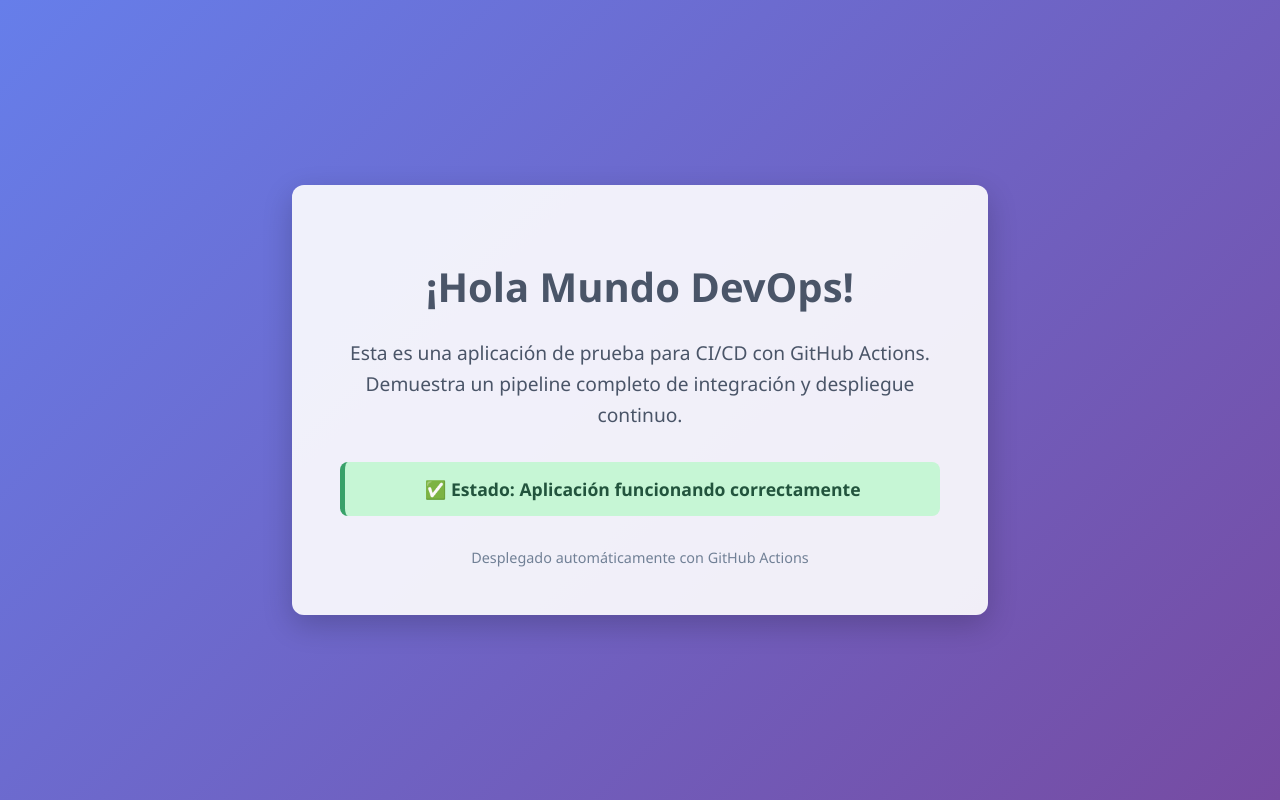
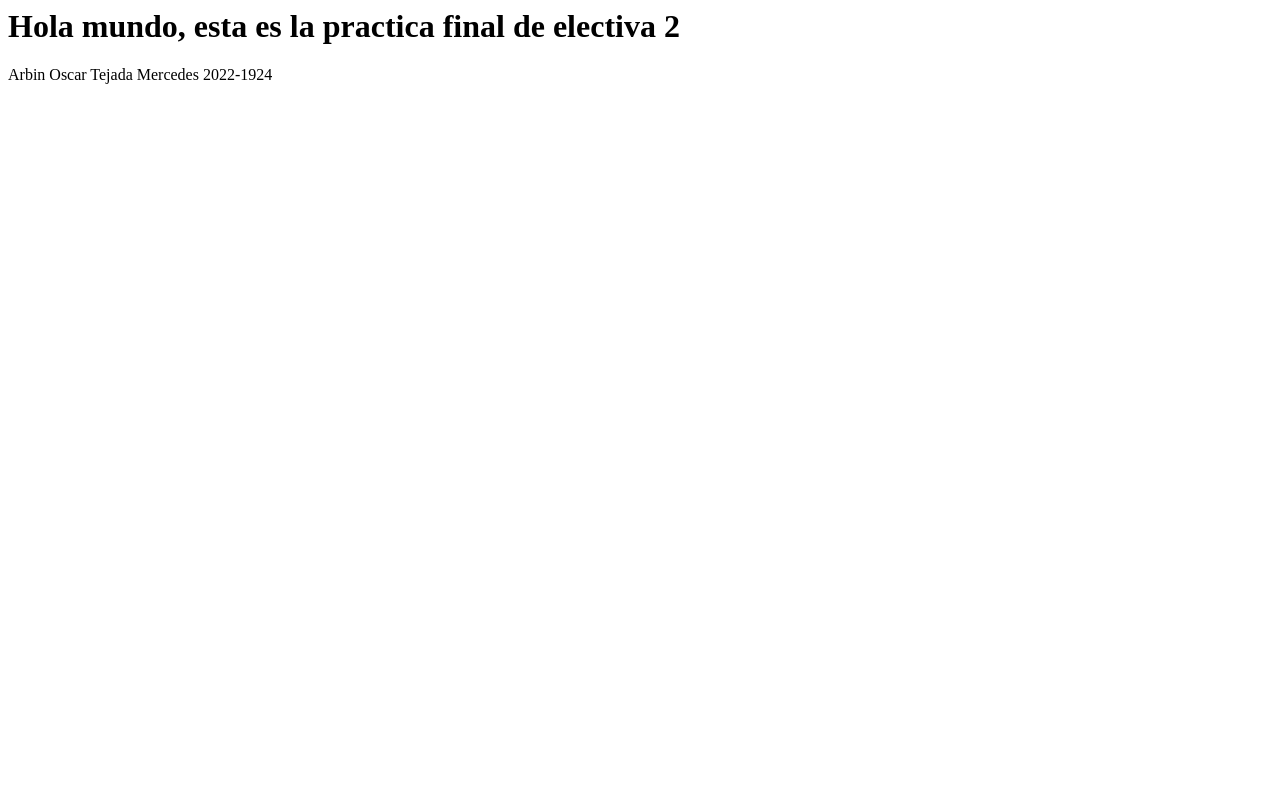
Before and after one commit to arbin990/practica_final_electiva_2, a plain HTML site: page index.html in a window 1280 px wide. Drawn offline with Linux system fonts and the light colour scheme.

Commit message:
Update index.html

```diff
--- a/index.html
+++ b/index.html
@@ -1,70 +1,2 @@
-<!DOCTYPE html>
-<html lang="es">
-<head>
-    <meta charset="UTF-8">
-    <meta name="viewport" content="width=device-width, initial-scale=1.0">
-    <title>Hola Mundo DevOps</title>
-    <style>
-        body {
-            font-family: 'Segoe UI', Tahoma, Geneva, Verdana, sans-serif;
-            margin: 0;
-            padding: 0;
-            display: flex;
-            justify-content: center;
-            align-items: center;
-            min-height: 100vh;
-            background: linear-gradient(135deg, #667eea 0%, #764ba2 100%);
-            color: #333;
-        }
-        .container {
-            text-align: center;
-            padding: 3rem;
-            background-color: rgba(255, 255, 255, 0.9);
-            border-radius: 12px;
-            box-shadow: 0 10px 30px rgba(0, 0, 0, 0.2);
-            max-width: 600px;
-            width: 90%;
-        }
-        h1 {
-            color: #4a5568;
-            margin-bottom: 1.5rem;
-            font-size: 2.5rem;
-        }
-        p {
-            font-size: 1.2rem;
-            line-height: 1.6;
-            margin-bottom: 2rem;
-            color: #4a5568;
-        }
-        .status {
-            margin-top: 25px;
-            padding: 15px;
-            border-radius: 8px;
-            font-weight: bold;
-            font-size: 1.1rem;
-        }
-        .healthy {
-            background-color: #c6f6d5;
-            color: #22543d;
-            border-left: 5px solid #38a169;
-        }
-        .footer {
-            margin-top: 2rem;
-            font-size: 0.9rem;
-            color: #718096;
-        }
-    </style>
-</head>
-<body>
-    <div class="container">
-        <h1>¡Hola Mundo DevOps!</h1>
-        <p>Esta es una aplicación de prueba para CI/CD con GitHub Actions. Demuestra un pipeline completo de integración y despliegue continuo.</p>
-        <div id="status" class="status healthy">
-            ✅ Estado: Aplicación funcionando correctamente
-        </div>
-        <div class="footer">
-            Desplegado automáticamente con GitHub Actions
-        </div>
-    </div>
-</body>
-</html>
+<h1>Hola mundo, esta es la practica final de electiva 2</h1>
+<p>Arbin Oscar Tejada Mercedes 2022-1924</p>
```
